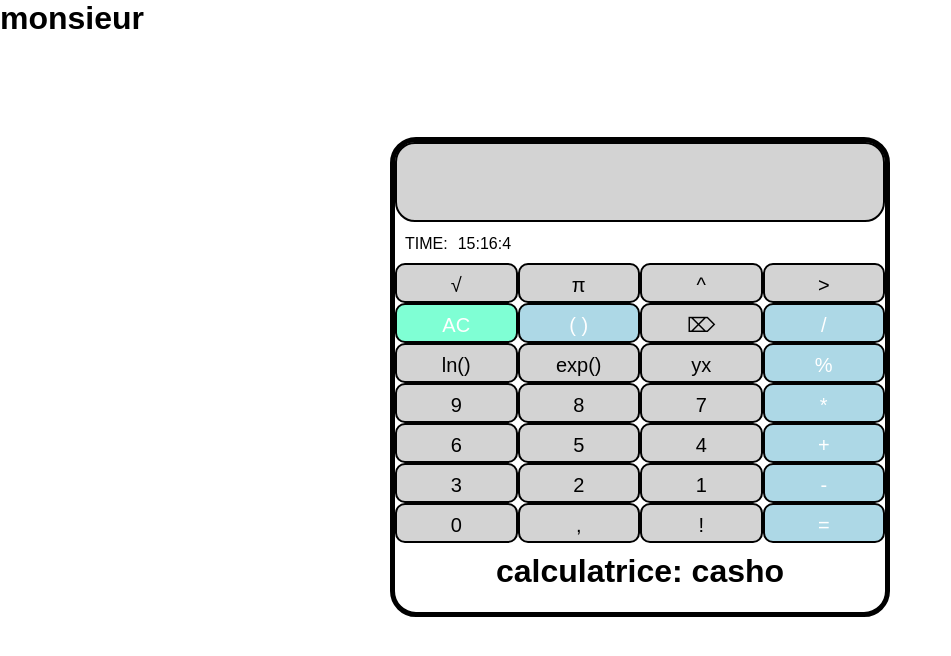
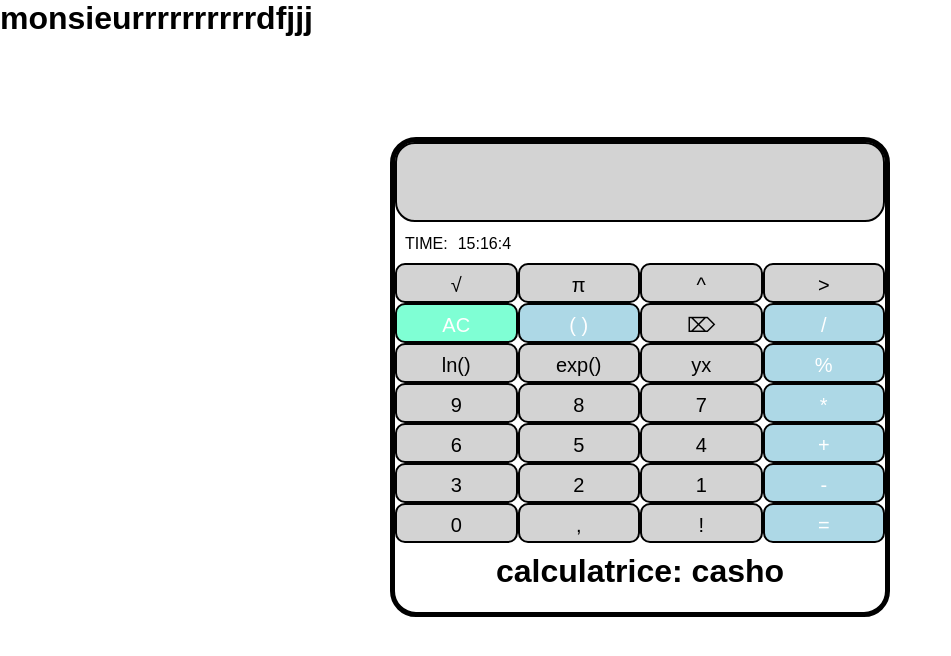
Before and after one commit to moremoney32/calculatrice, a plain HTML site: page index.html in a window 1280 px wide. Shown: the whole page, without its empty margins (0-951 px from the left). Drawn offline with Linux system fonts and the light colour scheme.

Commit message:
modification du h1

```diff
--- a/index.html
+++ b/index.html
@@ -8,7 +8,7 @@
     <title>CALCULATRICE</title>
 </head>
 <body>
-    <h1 class="para">monsieur</h1>
+    <h1 class="para">monsieurrrrrrrrrrdfjjj</h1>
     <div id="bloc-page">
         <div class ="calco">
         <span class ="ecran"></span>
```
